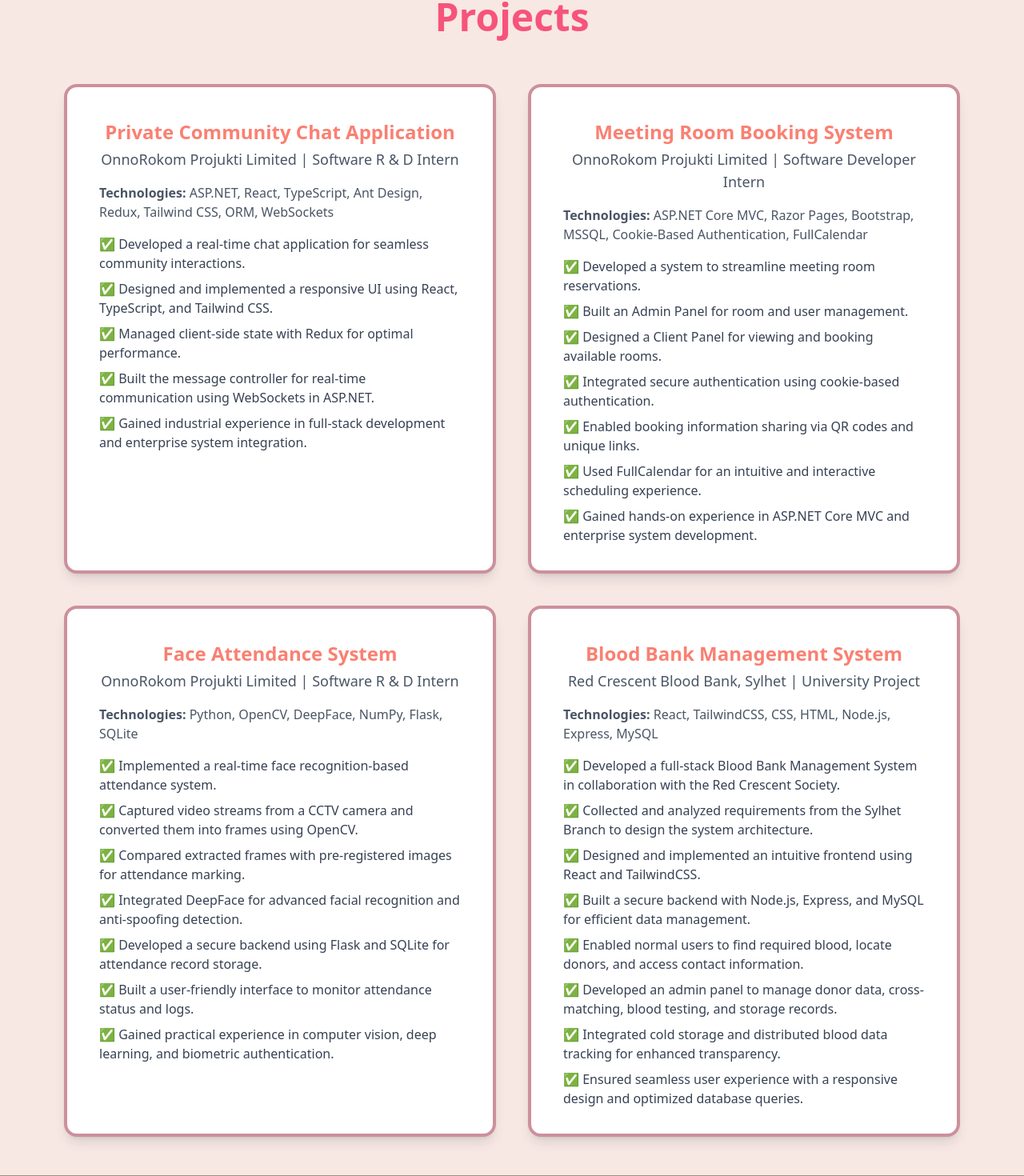
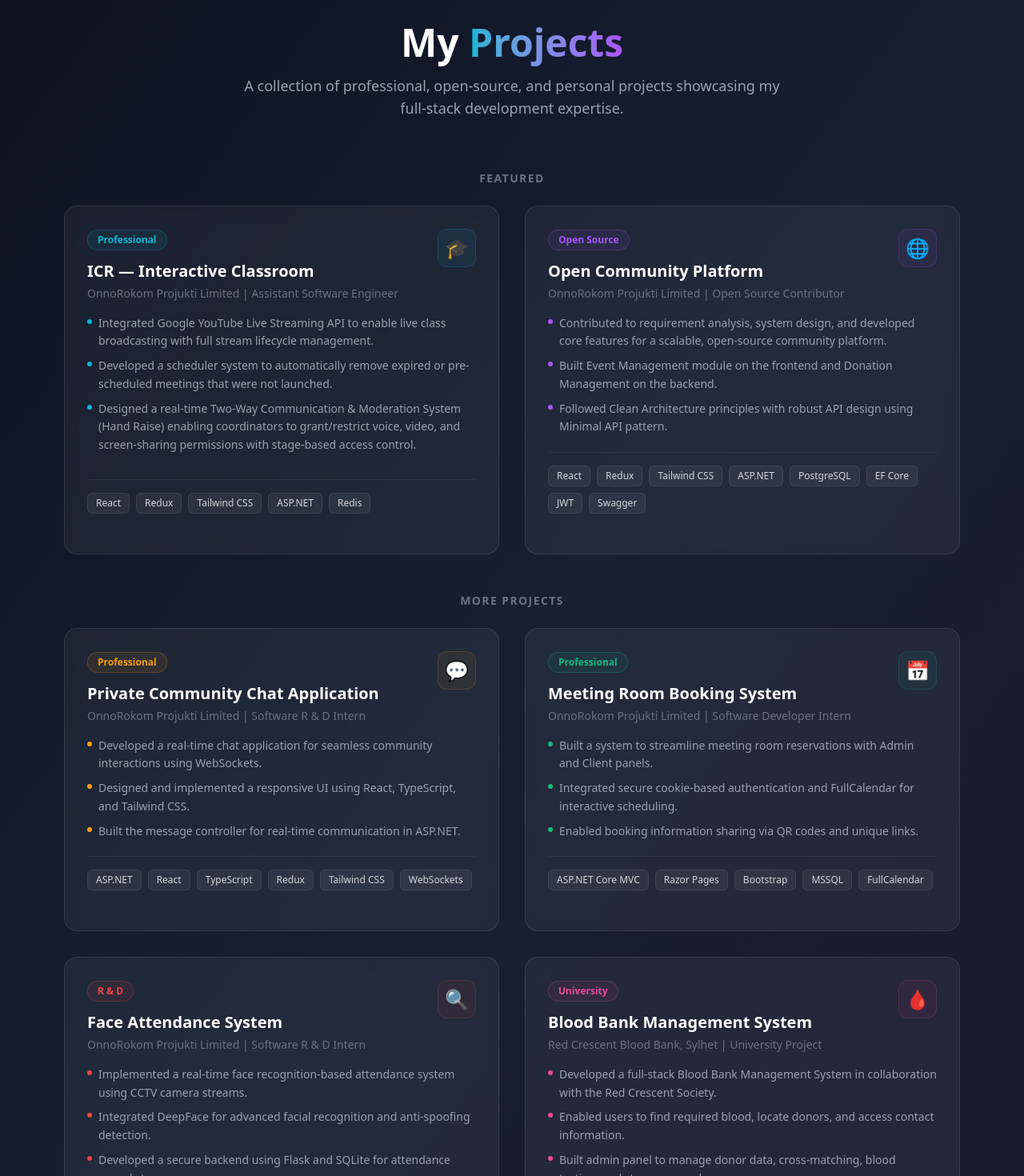
Before and after one commit to naimur1046/personal-portfolio, a React (Vite) app: page / in a window 1280 px wide. Shown: the part 1923-3393 px from the top of the page at 80% size. Built offline with nearby package versions, Linux system fonts and the light colour scheme.

Commit message:
Update project section ui appearence

```diff
--- a/src/pages/Projects.tsx
+++ b/src/pages/Projects.tsx
@@ -1,92 +1,284 @@
+import { motion } from "framer-motion";
+
+interface Project {
+  title: string;
+  subtitle: string;
+  description: string[];
+  tech: string[];
+  accent: string;
+  icon: string;
+  category: string;
+  featured?: boolean;
+}
+
+const projects: Project[] = [
+  {
+    title: "ICR — Interactive Classroom",
+    subtitle: "OnnoRokom Projukti Limited | Assistant Software Engineer",
+    description: [
+      "Integrated Google YouTube Live Streaming API to enable live class broadcasting with full stream lifecycle management.",
+      "Developed a scheduler system to automatically remove expired or pre-scheduled meetings that were not launched.",
+      "Designed a real-time Two-Way Communication & Moderation System (Hand Raise) enabling coordinators to grant/restrict voice, video, and screen-sharing permissions with stage-based access control.",
+    ],
+    tech: ["React", "Redux", "Tailwind CSS", "ASP.NET", "Redis"],
+    accent: "#06b6d4",
+    icon: "🎓",
+    category: "Professional",
+    featured: true,
+  },
+  {
+    title: "Open Community Platform",
+    subtitle: "OnnoRokom Projukti Limited | Open Source Contributor",
+    description: [
+      "Contributed to requirement analysis, system design, and developed core features for a scalable, open-source community platform.",
+      "Built Event Management module on the frontend and Donation Management on the backend.",
+      "Followed Clean Architecture principles with robust API design using Minimal API pattern.",
+    ],
+    tech: [
+      "React",
+      "Redux",
+      "Tailwind CSS",
+      "ASP.NET",
+      "PostgreSQL",
+      "EF Core",
+      "JWT",
+      "Swagger",
+    ],
+    accent: "#a855f7",
+    icon: "🌐",
+    category: "Open Source",
+    featured: true,
+  },
+  {
+    title: "Private Community Chat Application",
+    subtitle: "OnnoRokom Projukti Limited | Software R & D Intern",
+    description: [
+      "Developed a real-time chat application for seamless community interactions using WebSockets.",
+      "Designed and implemented a responsive UI using React, TypeScript, and Tailwind CSS.",
+      "Built the message controller for real-time communication in ASP.NET.",
+    ],
+    tech: [
+      "ASP.NET",
+      "React",
+      "TypeScript",
+      "Redux",
+      "Tailwind CSS",
+      "WebSockets",
+    ],
+    accent: "#f59e0b",
+    icon: "💬",
+    category: "Professional",
+  },
+  {
+    title: "Meeting Room Booking System",
+    subtitle: "OnnoRokom Projukti Limited | Software Developer Intern",
+    description: [
+      "Built a system to streamline meeting room reservations with Admin and Client panels.",
+      "Integrated secure cookie-based authentication and FullCalendar for interactive scheduling.",
+      "Enabled booking information sharing via QR codes and unique links.",
+    ],
+    tech: [
+      "ASP.NET Core MVC",
+      "Razor Pages",
+      "Bootstrap",
+      "MSSQL",
+      "FullCalendar",
+    ],
+    accent: "#10b981",
+    icon: "📅",
+    category: "Professional",
+  },
+  {
+    title: "Face Attendance System",
+    subtitle: "OnnoRokom Projukti Limited | Software R & D Intern",
+    description: [
+      "Implemented a real-time face recognition-based attendance system using CCTV camera streams.",
+      "Integrated DeepFace for advanced facial recognition and anti-spoofing detection.",
+      "Developed a secure backend using Flask and SQLite for attendance record storage.",
+    ],
+    tech: ["Python", "OpenCV", "DeepFace", "NumPy", "Flask", "SQLite"],
+    accent: "#ef4444",
+    icon: "🔍",
+    category: "R & D",
+  },
+  {
+    title: "Blood Bank Management System",
+    subtitle: "Red Crescent Blood Bank, Sylhet | University Project",
+    description: [
+      "Developed a full-stack Blood Bank Management System in collaboration with the Red Crescent Society.",
+      "Enabled users to find required blood, locate donors, and access contact information.",
+      "Built admin panel to manage donor data, cross-matching, blood testing, and storage records.",
+    ],
+    tech: ["React", "Tailwind CSS", "Node.js", "Express", "MySQL"],
+    accent: "#ec4899",
+    icon: "🩸",
+    category: "University",
+  },
+];
+
 const Projects = () => {
+  const featured = projects.filter((p) => p.featured);
+  const regular = projects.filter((p) => !p.featured);
+
   return (
-    <div className="w-full mx-auto px-20 py-12 bg-[#F7E8E4]">
-      <h1 className="text-5xl font-bold text-[#F7537B] text-center mb-15 ">
-        Projects
-      </h1>
-      <div className="grid md:grid-cols-2 gap-10">
-        <div className="bg-white dark:bg-gray-900 border-4 border-[#CC909B] shadow-lg rounded-2xl px-10 py-8 transition transform hover:scale-105">
-          <h2 className="text-2xl font-semibold text-[#FA8072] dark:text-white text-center pt-2">
-            Private Community Chat Application
-          </h2>
-          <h3 className="text-lg font-medium text-gray-600 dark:text-gray-300 text-center pt-1 pb-2">
-            OnnoRokom Projukti Limited | Software R & D Intern
-          </h3>
-          <p className="mt-2 text-gray-600 dark:text-gray-400">
-            <strong>Technologies:</strong> ASP.NET, React, TypeScript, Ant Design, Redux, Tailwind CSS, ORM, WebSockets
-          </p>
-          <ul className="mt-4 space-y-2 text-gray-700 dark:text-gray-300">
-            <li>✅ Developed a real-time chat application for seamless community interactions.</li>
-            <li>✅ Designed and implemented a responsive UI using React, TypeScript, and Tailwind CSS.</li>
-            <li>✅ Managed client-side state with Redux for optimal performance.</li>
-            <li>✅ Built the message controller for real-time communication using WebSockets in ASP.NET.</li>
-            <li>✅ Gained industrial experience in full-stack development and enterprise system integration.</li>
-          </ul>
+    <div className="w-full mx-auto px-6 md:px-20 py-20 bg-gradient-to-br from-[#0c1220] via-[#162032] to-[#1a1a2e]">
+      {/* Section Title */}
+      <motion.div
+        initial={{ opacity: 0, y: -30 }}
+        whileInView={{ opacity: 1, y: 0 }}
+        viewport={{ once: true }}
+        transition={{ duration: 0.6 }}
+        className="text-center mb-16"
+      >
+        <h1 className="text-5xl font-bold text-white">
+          My{" "}
+          <span className="bg-gradient-to-r from-[#06b6d4] to-[#a855f7] bg-clip-text text-transparent">
+            Projects
+          </span>
+        </h1>
+        <p className="text-gray-400 text-lg mt-4 max-w-2xl mx-auto">
+          A collection of professional, open-source, and personal projects
+          showcasing my full-stack development expertise.
+        </p>
+      </motion.div>
+
+      {/* Featured Projects */}
+      <div className="max-w-6xl mx-auto mb-12">
+        <motion.p
+          initial={{ opacity: 0 }}
+          whileInView={{ opacity: 1 }}
+          viewport={{ once: true }}
+          className="text-sm font-semibold tracking-widest uppercase text-gray-500 mb-6 text-center"
+        >
+          Featured
+        </motion.p>
+        <div className="grid md:grid-cols-2 gap-8">
+          {featured.map((project, index) => (
+            <motion.div
+              key={project.title}
+              initial={{ opacity: 0, y: 50 }}
+              whileInView={{ opacity: 1, y: 0 }}
+              viewport={{ once: true, amount: 0.2 }}
+              transition={{ duration: 0.6, delay: index * 0.15 }}
+              whileHover={{ scale: 1.02, y: -6 }}
+              className="relative group"
+            >
+              <ProjectCard project={project} />
+            </motion.div>
+          ))}
         </div>
-        <div className="bg-white dark:bg-gray-900 border-4 border-[#CC909B] shadow-lg rounded-2xl px-10 py-8 transition transform hover:scale-105">
-          <h2 className="text-2xl font-semibold text-[#FA8072] dark:text-white text-center pt-2">
-            Meeting Room Booking System
-          </h2>
-          <h3 className="text-lg font-medium text-gray-600 dark:text-gray-300 text-center pt-1 pb-2">
-            OnnoRokom Projukti Limited | Software Developer Intern
-          </h3>
-          <p className="mt-2 text-gray-600 dark:text-gray-400">
-            <strong>Technologies:</strong> ASP.NET Core MVC, Razor Pages, Bootstrap, MSSQL, Cookie-Based Authentication, FullCalendar
-          </p>
-          <ul className="mt-4 space-y-2 text-gray-700 dark:text-gray-300">
-            <li>✅ Developed a system to streamline meeting room reservations.</li>
-            <li>✅ Built an Admin Panel for room and user management.</li>
-            <li>✅ Designed a Client Panel for viewing and booking available rooms.</li>
-            <li>✅ Integrated secure authentication using cookie-based authentication.</li>
-            <li>✅ Enabled booking information sharing via QR codes and unique links.</li>
-            <li>✅ Used FullCalendar for an intuitive and interactive scheduling experience.</li>
-            <li>✅ Gained hands-on experience in ASP.NET Core MVC and enterprise system development.</li>
-          </ul>
-        </div>
-        <div className="bg-white dark:bg-gray-900 border-4 border-[#CC909B] shadow-lg rounded-2xl px-10 py-8 transition transform hover:scale-105">
-          <h2 className="text-2xl font-semibold text-[#FA8072] dark:text-white text-center pt-2">
-            Face Attendance System
-          </h2>
-          <h3 className="text-lg font-medium text-gray-600 dark:text-gray-300 text-center pt-1 pb-2">
-            OnnoRokom Projukti Limited | Software R & D Intern
-          </h3>
-          <p className="mt-2 text-gray-600 dark:text-gray-400">
-            <strong>Technologies:</strong> Python, OpenCV, DeepFace, NumPy, Flask, SQLite
-          </p>
-          <ul className="mt-4 space-y-2 text-gray-700 dark:text-gray-300">
-            <li>✅ Implemented a real-time face recognition-based attendance system.</li>
-            <li>✅ Captured video streams from a CCTV camera and converted them into frames using OpenCV.</li>
-            <li>✅ Compared extracted frames with pre-registered images for attendance marking.</li>
-            <li>✅ Integrated DeepFace for advanced facial recognition and anti-spoofing detection.</li>
-            <li>✅ Developed a secure backend using Flask and SQLite for attendance record storage.</li>
-            <li>✅ Built a user-friendly interface to monitor attendance status and logs.</li>
-            <li>✅ Gained practical experience in computer vision, deep learning, and biometric authentication.</li>
-          </ul>
-        </div>
-        <div className="bg-white dark:bg-gray-900 border-4 border-[#CC909B] shadow-lg rounded-2xl px-10 py-8 transition transform hover:scale-105">
-          <h2 className="text-2xl font-semibold text-[#FA8072] dark:text-white text-center pt-2">
-            Blood Bank Management System
-          </h2>
-          <h3 className="text-lg font-medium text-gray-600 dark:text-gray-300 text-center pt-1 pb-2">
-            Red Crescent Blood Bank, Sylhet | University Project
-          </h3>
-          <p className="mt-2 text-gray-600 dark:text-gray-400">
-            <strong>Technologies:</strong> React, TailwindCSS, CSS, HTML, Node.js, Express, MySQL
-          </p>
-          <ul className="mt-4 space-y-2 text-gray-700 dark:text-gray-300">
-            <li>✅ Developed a full-stack Blood Bank Management System in collaboration with the Red Crescent Society.</li>
-            <li>✅ Collected and analyzed requirements from the Sylhet Branch to design the system architecture.</li>
-            <li>✅ Designed and implemented an intuitive frontend using React and TailwindCSS.</li>
-            <li>✅ Built a secure backend with Node.js, Express, and MySQL for efficient data management.</li>
-            <li>✅ Enabled normal users to find required blood, locate donors, and access contact information.</li>
-            <li>✅ Developed an admin panel to manage donor data, cross-matching, blood testing, and storage records.</li>
-            <li>✅ Integrated cold storage and distributed blood data tracking for enhanced transparency.</li>
-            <li>✅ Ensured seamless user experience with a responsive design and optimized database queries.</li>
-          </ul>
+      </div>
+
+      {/* Other Projects */}
+      <div className="max-w-6xl mx-auto">
+        <motion.p
+          initial={{ opacity: 0 }}
+          whileInView={{ opacity: 1 }}
+          viewport={{ once: true }}
+          className="text-sm font-semibold tracking-widest uppercase text-gray-500 mb-6 text-center"
+        >
+          More Projects
+        </motion.p>
+        <div className="grid md:grid-cols-2 gap-8">
+          {regular.map((project, index) => (
+            <motion.div
+              key={project.title}
+              initial={{ opacity: 0, y: 50 }}
+              whileInView={{ opacity: 1, y: 0 }}
+              viewport={{ once: true, amount: 0.2 }}
+              transition={{ duration: 0.6, delay: index * 0.1 }}
+              whileHover={{ scale: 1.02, y: -6 }}
+              className="relative group"
+            >
+              <ProjectCard project={project} />
+            </motion.div>
+          ))}
         </div>
       </div>
     </div>
   );
 };
 
+const ProjectCard = ({ project }: { project: Project }) => (
+  <>
+    {/* Glow effect */}
+    <div
+      className="absolute -inset-[1px] rounded-2xl opacity-0 group-hover:opacity-50 transition-opacity duration-500 blur-lg"
+      style={{
+        background: `linear-gradient(135deg, ${project.accent}, transparent, ${project.accent})`,
+      }}
+    />
+
+    {/* Card body */}
+    <div className="relative h-full bg-white/[0.05] backdrop-blur-sm rounded-2xl p-7 border border-white/10 group-hover:border-white/20 transition-all duration-300 flex flex-col">
+      {/* Header */}
+      <div className="flex items-start justify-between mb-4">
+        <div className="flex-1">
+          {/* Category badge */}
+          <span
+            className="inline-block px-3 py-1 rounded-full text-xs font-semibold mb-3 border"
+            style={{
+              color: project.accent,
+              borderColor: `${project.accent}40`,
+              backgroundColor: `${project.accent}15`,
+            }}
+          >
+            {project.category}
+          </span>
+
+          {/* Title */}
+          <h2 className="text-xl font-bold text-white leading-snug">
+            {project.title}
+          </h2>
+
+          {/* Subtitle */}
+          <p className="text-gray-500 text-sm mt-1">{project.subtitle}</p>
+        </div>
+
+        {/* Icon */}
+        <div
+          className="flex-shrink-0 w-12 h-12 rounded-xl flex items-center justify-center text-2xl ml-4 border"
+          style={{
+            borderColor: `${project.accent}30`,
+            backgroundColor: `${project.accent}10`,
+          }}
+        >
+          {project.icon}
+        </div>
+      </div>
+
+      {/* Description */}
+      <ul className="space-y-2 mb-5 flex-1">
+        {project.description.map((item, i) => (
+          <li key={i} className="flex items-start gap-2 text-sm text-gray-400">
+            <span
+              className="mt-1.5 w-1.5 h-1.5 rounded-full flex-shrink-0"
+              style={{ backgroundColor: project.accent }}
+            />
+            <span className="leading-relaxed">{item}</span>
+          </li>
+        ))}
+      </ul>
+
+      {/* Tech Stack */}
+      <div className="flex flex-wrap gap-2 pt-4 border-t border-white/5">
+        {project.tech.map((t) => (
+          <span
+            key={t}
+            className="px-2.5 py-1 rounded-md text-xs font-medium bg-white/[0.06] text-gray-300 border border-white/[0.08] hover:bg-white/[0.1] transition-colors"
+          >
+            {t}
+          </span>
+        ))}
+      </div>
+
+      {/* Bottom accent bar */}
+      <div
+        className="mt-5 h-[2px] w-0 group-hover:w-full rounded-full transition-all duration-500"
+        style={{ backgroundColor: project.accent }}
+      />
+    </div>
+  </>
+);
+
 export default Projects;
```
